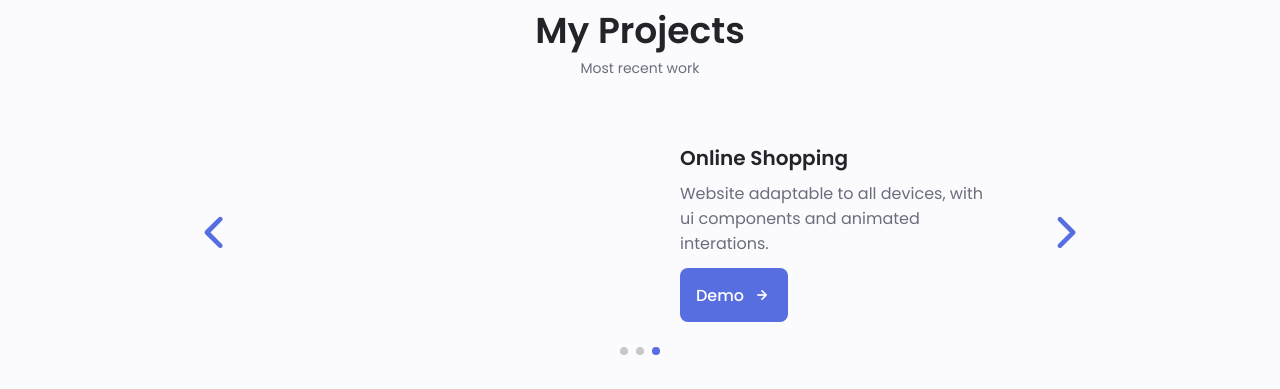
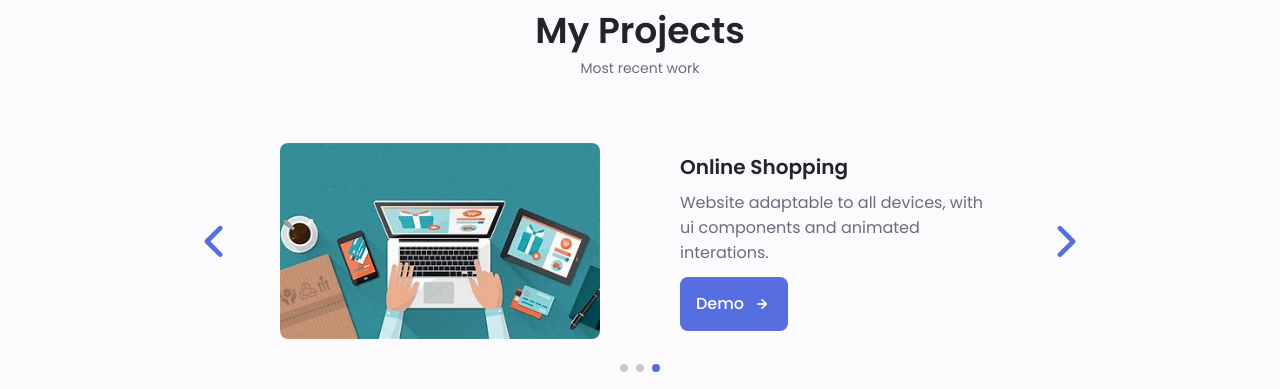
Before and after one commit to Shrey2872/shreypatel, a plain HTML site: page index.html in a window 1280 px wide. Shown: the part 2997-3386 px from the top of the page. Drawn offline with nearby package versions, Linux system fonts and the light colour scheme.

Commit message:
Update index.html

```diff
--- a/index.html
+++ b/index.html
@@ -478,7 +478,7 @@
             <!-- project-1 -->
             <div class="portfolio__content grid swiper-slide">
               <img
-                src="assets/img/port--one.jpg"
+                src="port--one.jpg"
                 alt=""
                 class="portfolio__img"
               />
@@ -501,7 +501,7 @@
             <!-- project-2 -->
             <div class="portfolio__content grid swiper-slide">
               <img
-                src="assets/img/port--two.jpg"
+                src="port--two.jpg"
                 alt=""
                 class="portfolio__img"
               />
@@ -524,7 +524,7 @@
             <!-- project-3 -->
             <div class="portfolio__content grid swiper-slide">
               <img
-                src="assets/img/port--three.jpg"
+                src="port--three.jpg"
                 alt=""
                 class="portfolio__img"
               />
```
